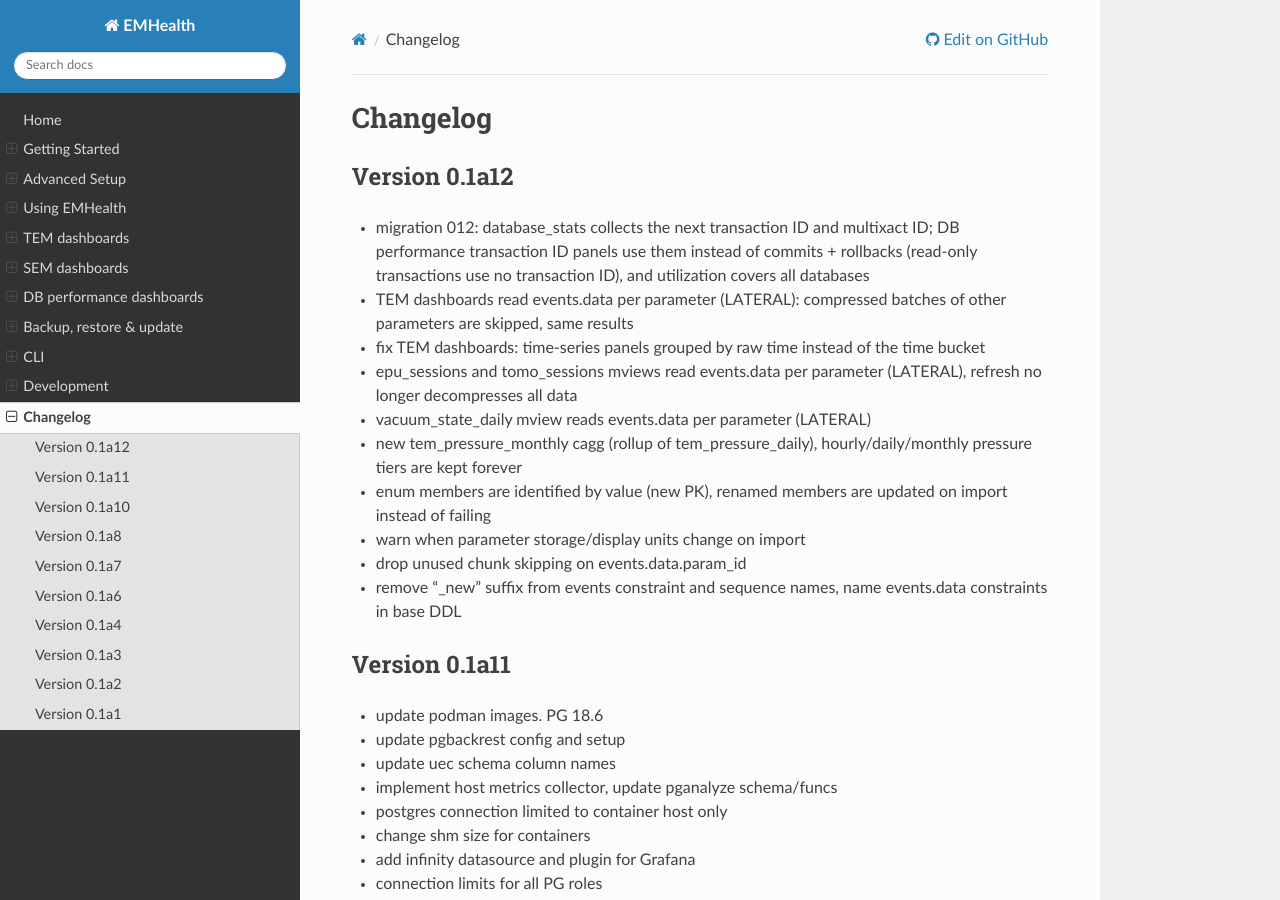
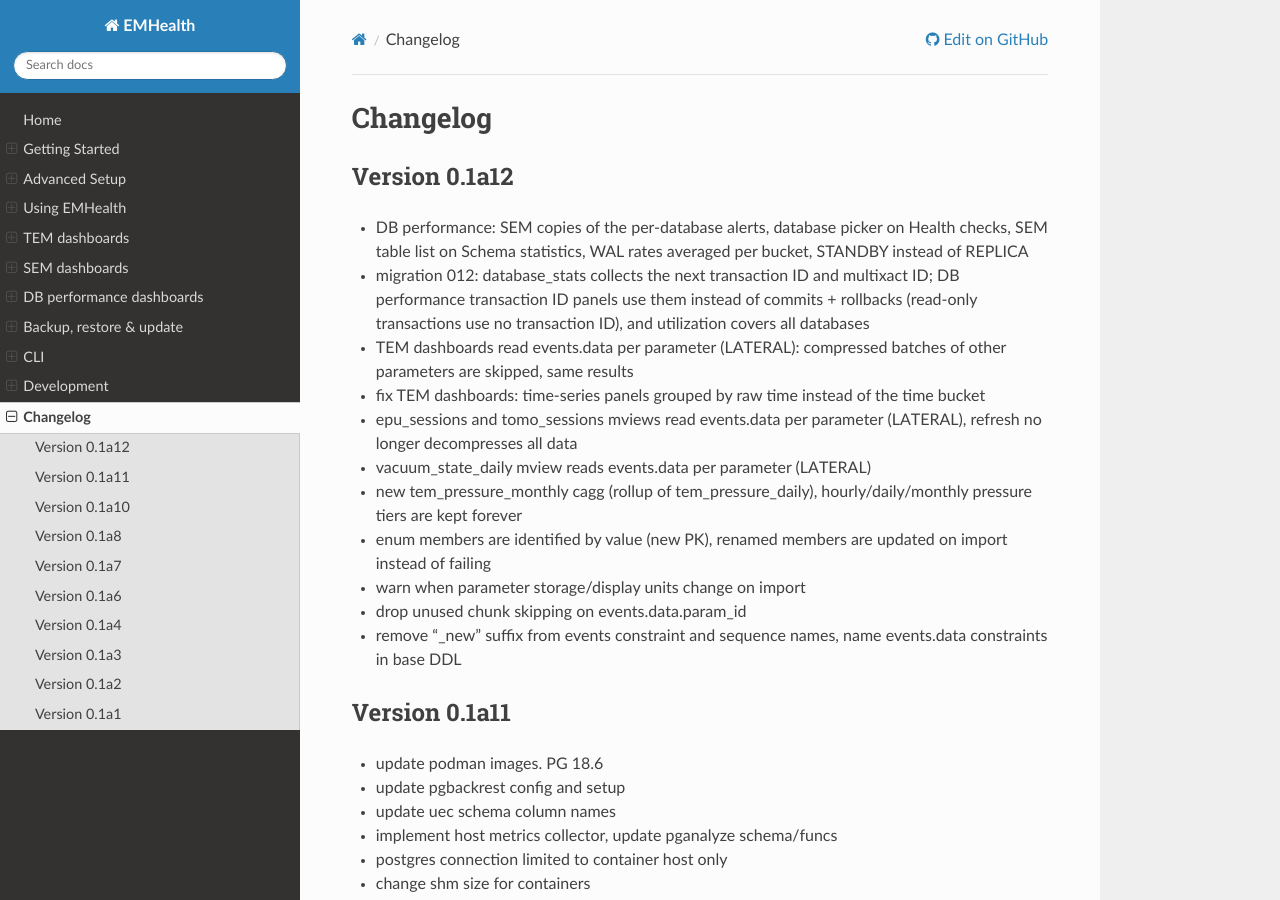
Before and after one commit to azazellochg/em_health, a Sphinx documentation site: the page built from docs/changelog.rst, in a window 1280 px wide and 900 px high. Built offline with Sphinx 7.4.7 and the Read the Docs theme 3.1.0, drawn with Linux system fonts in a browser that asks for light colours.

Commit message:
DB performance: SEM copies of the per-database alerts, database picker on Health checks, SEM table list on Schema statistics, WAL rates averaged per bucket, STANDBY instead of REPLICA

```diff
--- a/docs/changelog.rst
+++ b/docs/changelog.rst
@@ -4,6 +4,7 @@ Changelog
 Version 0.1a12
 ^^^^^^^^^^^^^^
 
+* DB performance: SEM copies of the per-database alerts, database picker on Health checks, SEM table list on Schema statistics, WAL rates averaged per bucket, STANDBY instead of REPLICA
 * migration 012: database_stats collects the next transaction ID and multixact ID; DB performance transaction ID panels use them instead of commits + rollbacks (read-only transactions use no transaction ID), and utilization covers all databases
 * TEM dashboards read events.data per parameter (LATERAL): compressed batches of other parameters are skipped, same results
 * fix TEM dashboards: time-series panels grouped by raw time instead of the time bucket
```
Also changed, not shown: 4 other files.
